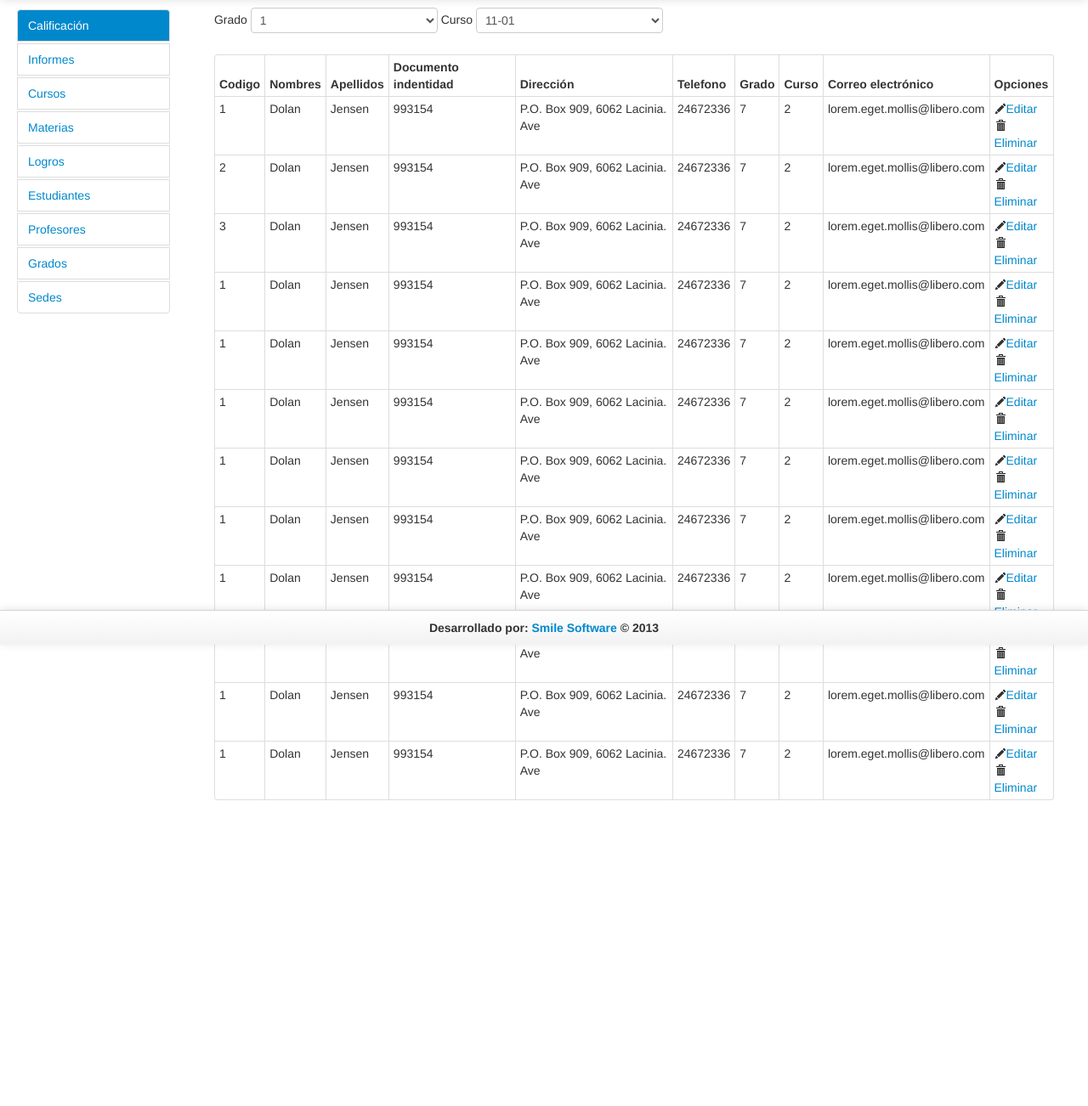
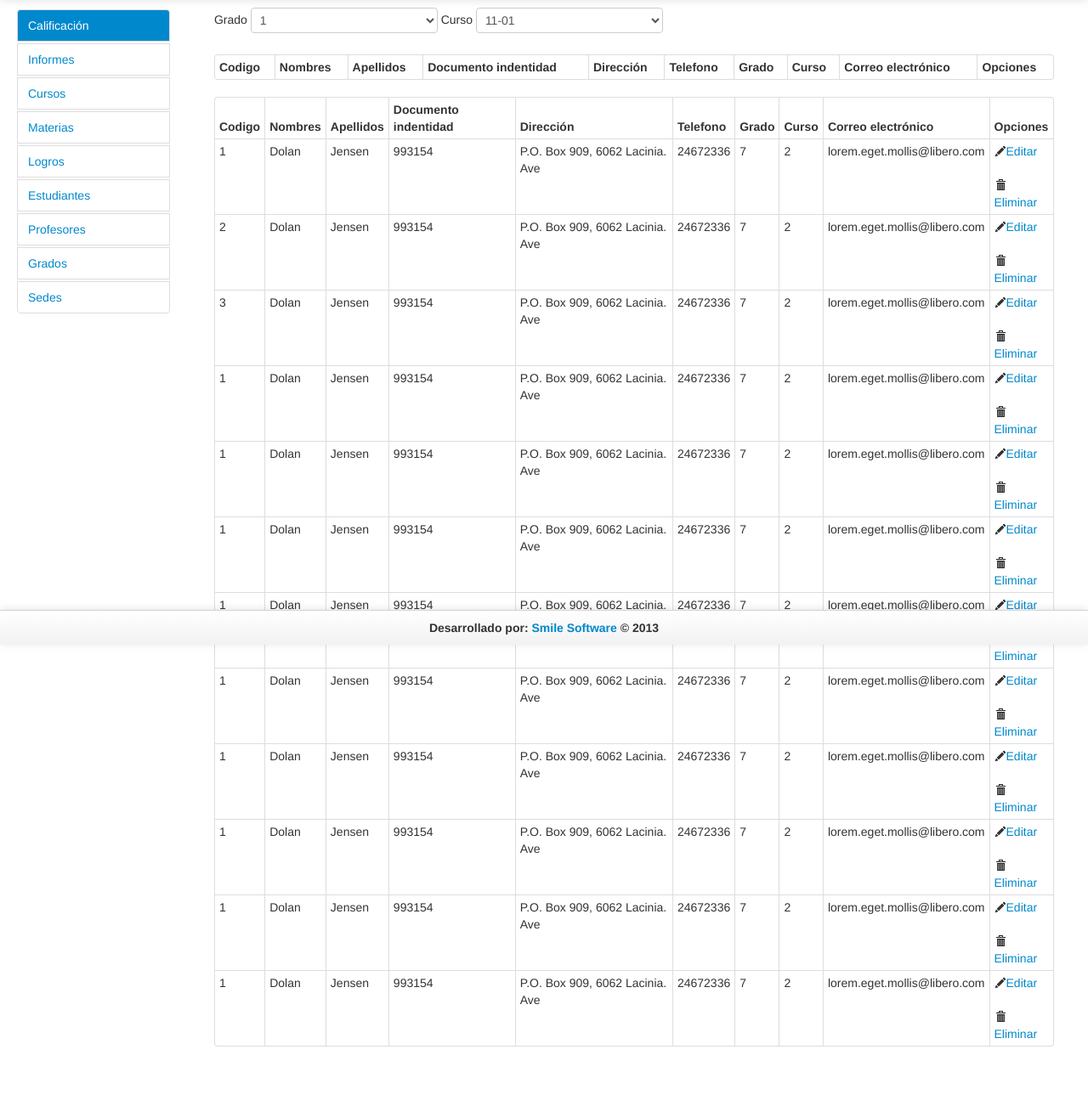
Before and after one commit to a13xander/school, a Django app: page /students/ in a window 1280 px wide. Shown: the part 41-1343 px from the top of the page at 85% size. Before the commit the page ends 983 px from the top, so only its background shows below. Run offline with Django 3.2, Linux system fonts and the light colour scheme; the visitor is signed in with stand-in values (Sample User, id 1); lists and menus that the app fills with data are empty; some libraries are stand-ins or nearby versions.

Commit message:
Arreglados error de estilo.

```diff
--- a/CodeSchool/CodeSchool/Templates/students.html
+++ b/CodeSchool/CodeSchool/Templates/students.html
@@ -28,8 +28,25 @@
 				<option value="">4</option>
 		</select>
 		</label>
+	</form>
 
-	</form>
+	<table class="table table-bordered table-condensed table-hover fixed">
+		<thead>
+			<tr>
+				<th>Codigo</th>
+				<th>Nombres</th>
+				<th>Apellidos</th>
+				<th>Documento indentidad</th>
+				<th>Dirección</th>
+				<th>Telefono</th>
+				<th>Grado</th>
+				<th>Curso</th>
+				<th>Correo electrónico</th>
+				<th>Opciones</th>
+			</tr>
+		</thead>
+	</table>
+
 	<table class="table table-bordered table-condensed table-hover">
 		<thead>
 			<tr>
```
Also changed, not shown: other parts of CodeSchool/CodeSchool/Templates/students.html (+12 -12 lines).
